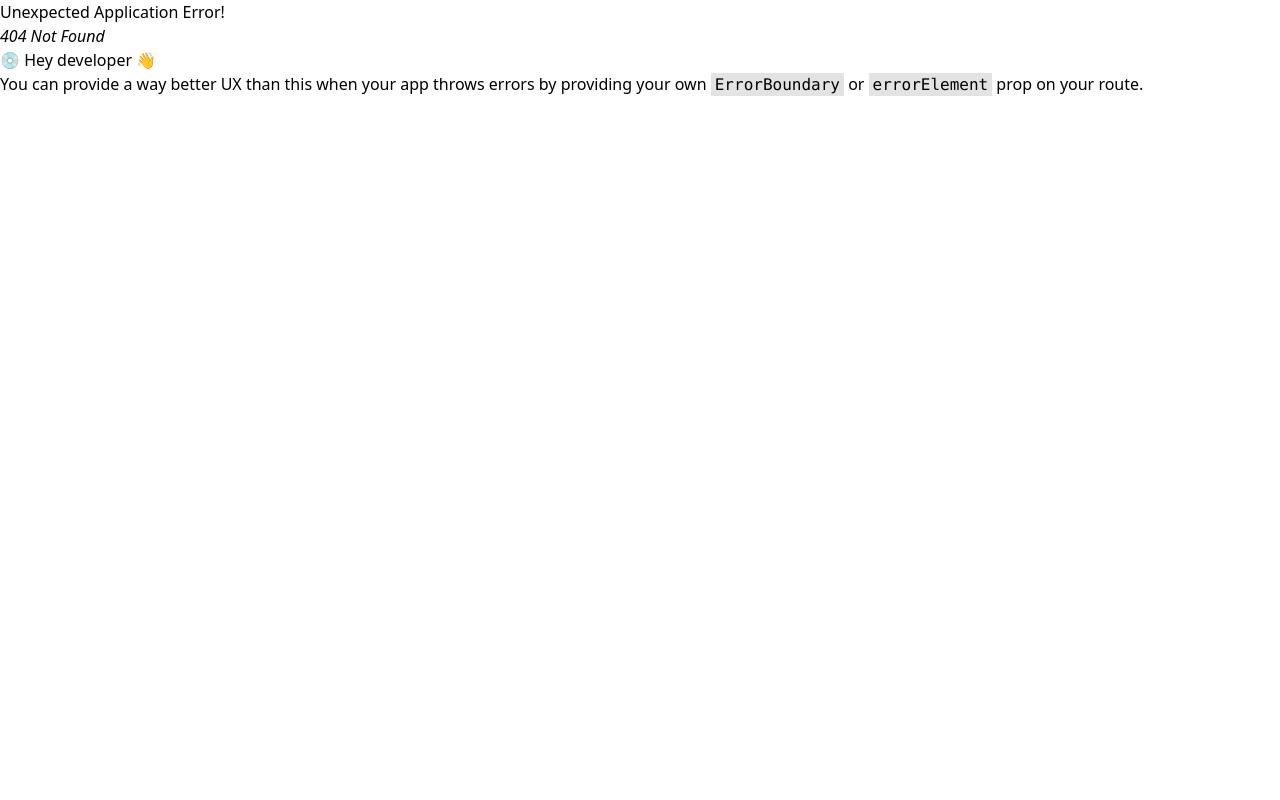
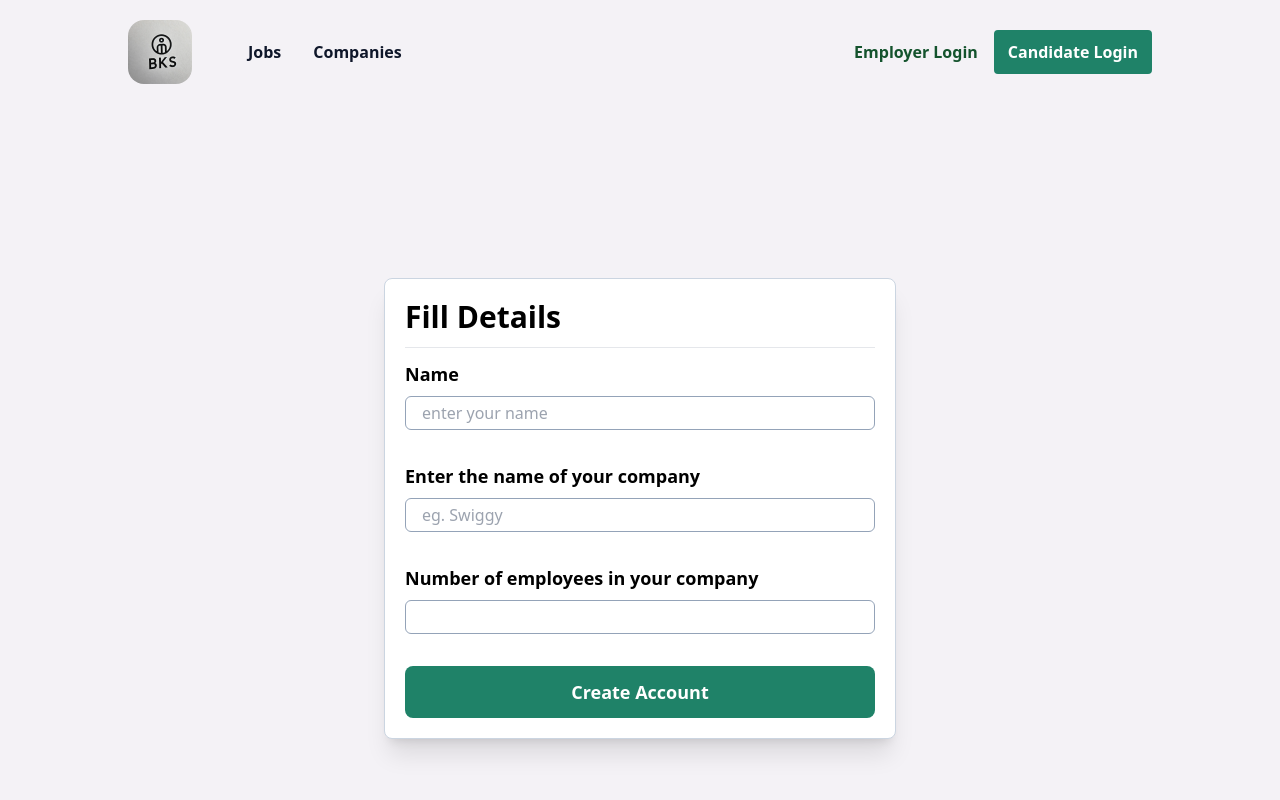
Before and after one commit to Sohel-Shaikh-939/Job-Portal-UI, a React (Vite) app: page /EmployerLogin in a window 1280 px wide. Before the commit this address had no page. Shown: the top 800 px of the page. Built offline with nearby package versions, Linux system fonts and the light colour scheme.

Commit message:
Employer login completed and employer section partially completed

```diff
--- a/src/components/Header/Header.jsx
+++ b/src/components/Header/Header.jsx
@@ -6,17 +6,18 @@ import { RxCross1 } from "react-icons/rx";
 import { CiLogout } from "react-icons/ci";
 import { useState } from "react";
 import { Link } from "react-router-dom";
-
-
-
+import { useDispatch, useSelector } from "react-redux";
+import { headerSliceAction } from "./headerSlice";
 
 const Header = () => {
 
   const [showSideBar,setShowSideBar] = useState(false);
   const [showLogin,setShowLogin] = useState(false);
+  const {isInEmployerSection} = useSelector(store => store.Header);
+  const dispatch = useDispatch();
 
   const handleShowOptClick = () => {
-    setShowSideBar(true);
+    isInEmployerSection ? dispatch(headerSliceAction.setShowEmployerOpt(true)) : setShowSideBar(true);
   };
 
   const handleCloseOptClick = () => {
@@ -33,9 +34,15 @@ const Header = () => {
 
   return (
     <>
-      <nav className="sticky top-0 left-0 right-0 lg:px-32 py-1 px-5 pt-4 md:pt-0 w-full flex items-center justify-between bg-faintGray z-50">
+      <nav
+        className={`sticky top-0 left-0 right-0 lg:px-32 py-1 px-5 pt-4 md:pt-0 w-full flex items-center justify-between z-50 ${
+          isInEmployerSection
+            ? "bg-white"
+            : "bg-faintGray"
+        }`}
+      >
         {/* left section of header */}
-        <div className="flex justify-between w-26 items-center">
+        <div className="flex justify-between w-26 items-center py-5">
           <PiListBold
             className="text-2xl mr-2  md:hidden"
             onClick={handleShowOptClick}
@@ -47,7 +54,8 @@ const Header = () => {
             </div>
           </Link>
           {/* ul for options */}
-          <ul className="hidden md:flex space-x-8 text-slate-900 text-base leading-10 py-5 font-semibold  ">
+          {!isInEmployerSection && (
+            <ul className="hidden md:flex space-x-8 text-slate-900 text-base leading-10  font-semibold  ">
               <li>
                 <Link to="/Jobs" className="cursor-pointer">
                   Jobs
@@ -57,6 +65,7 @@ const Header = () => {
                 <Link className="cursor-pointer">Companies</Link>
               </li>
             </ul>
+          )}
         </div>
 
         {/* Right section */}
--- /dev/null
+++ b/src/components/Header/headerSlice.js
@@ -0,0 +1,17 @@
+import { createSlice } from "@reduxjs/toolkit";
+
+const headerSlice = createSlice({
+  name: "Header",
+  initialState: { isInEmployerSection: false, showEmployerOpt: false },
+  reducers: {
+    setIsInEmployerSection: (store,action) => {
+      store.isInEmployerSection = action.payload;
+    },
+    setShowEmployerOpt: (store,action) => {
+      store.showEmployerOpt = action.payload;
+    },
+  },
+});
+
+export const headerSliceAction = headerSlice.actions;
+export default headerSlice;
--- a/src/main.jsx
+++ b/src/main.jsx
@@ -9,6 +9,10 @@ import Jobs from './routes/Jobs/Jobs'
 import Job from './routes/Job/Job'
 import CandidateLoginDetails from './routes/CandidateLoginDetails/CandidateLoginDetails'
 import CandidateProfile from './routes/CandidateProfile/CandidateProfile'
+import EmployerLoginDetails from './routes/EmployerLoginDetails/EmployerLoginDetails'
+import Employer from './routes/Employer/Employer'
+import { Provider } from 'react-redux'
+import store from './store'
 
 const route = createBrowserRouter([
   {
@@ -35,14 +39,26 @@ const route = createBrowserRouter([
         path: "/CandidateProfile",
         element: <CandidateProfile />,
       },
+      {
+        path: "/EmployerLogin",
+        element: <EmployerLoginDetails />,
+      },
+      {
+        path: "/Employer",
+        element: <Employer />,
+        children: [
+        ]
+      },
     ],
   },
 ]);
 
 createRoot(document.getElementById("root")).render(
   <StrictMode>
-    <RouterProvider router={route}>
-      <App />
-    </RouterProvider>
+    <Provider store={store}>
+      <RouterProvider router={route}>
+        <App />
+      </RouterProvider>
+    </Provider>
   </StrictMode>
 );
--- a/src/routes/CandidateProfile/CandidateProfile.jsx
+++ b/src/routes/CandidateProfile/CandidateProfile.jsx
@@ -6,6 +6,7 @@ import { useState } from "react";
 
 const CandidateProfile = () => {
     const [showEdit,setShowEdit] = useState(false);
+    const [showPicEdit, setShowPicEdit] = useState(false);
 
     const handleHideEdit = () => {
         setShowEdit(false);
@@ -14,6 +15,20 @@ const CandidateProfile = () => {
     const handleShowEdit = () => {
         setShowEdit(true);
     };
+
+    const showPicSaveBTN = () => {
+      setShowPicEdit(true);
+    }
+
+    const hidePicSaveBTN = () => {
+      setShowPicEdit(false);
+    }
+
+    const handleProfileChange = (e) => {
+      e.preventDefault();
+      console.log(e)
+      hidePicSaveBTN();
+    }
 
     return (
       <>
@@ -315,17 +330,23 @@ const CandidateProfile = () => {
                 <div className="p-9 bg-white rounded-xl flex gap-8">
                   <div className="flex flex-col items-center gap-3">
                     <img src={tmp} alt="" className="w-20 rounded-full" />
-                    <form action="">
+                    <form action="" className="flex flex-col gap-3" onSubmit={handleProfileChange}>
                       <label
                         htmlFor="pic"
                         className="text-sm font-semibold opacity-90 text-faintGreen cursor-pointer"
+                        onClick={showPicSaveBTN}
                       >
                         Change Photo
                       </label>
                       <input type="file" name="" id="pic" className="hidden" />
-                      <button className="py-1 px-3 bg-faintGreen rounded-lg outline-none border border-slate-300 text-whiten hidden">
-                        Save
-                      </button>
+                      {showPicEdit && (
+                        <button type="submit"
+                          className="py-1 px-3 bg-faintGreen rounded-lg outline-none border border-slate-300 text-whiten text-white"
+
+                        >
+                          Save
+                        </button>
+                      )}
                     </form>
                   </div>
                   <div className="flex flex-col">
@@ -369,7 +390,10 @@ const CandidateProfile = () => {
               </div>
 
               <div className="py-7 px-4 md:p-9 bg-white rounded-xl flex flex-col gap-8 relative">
-                <button className="absolute top-4 right-4 z-50 flex gap-1 items-center font-semibold text-faintGreen" onClick={handleShowEdit}>
+                <button
+                  className="absolute top-4 right-4 z-50 flex gap-1 items-center font-semibold text-faintGreen"
+                  onClick={handleShowEdit}
+                >
                   <FaPen className="text-xs" />
                   Edit
                 </button>
--- /dev/null
+++ b/src/routes/Employer/Employer.jsx
@@ -0,0 +1,80 @@
+import { useEffect } from "react";
+import tmp from "../../assets/logo.webp";
+import { PiBagSimpleFill } from "react-icons/pi";
+import { RiUserSearchFill } from "react-icons/ri";
+import { SiGoogleforms } from "react-icons/si";
+import { useDispatch, useSelector } from "react-redux";
+import { headerSliceAction } from "../../components/Header/headerSlice";
+import { RxCross1 } from "react-icons/rx";
+
+const Employer = () => {
+  const dispatch = useDispatch();
+   const { showEmployerOpt } = useSelector((store) => store.Header);
+
+  useEffect(() =>{
+      dispatch(headerSliceAction.setIsInEmployerSection(true));
+      return ()=>{
+        dispatch(headerSliceAction.setIsInEmployerSection(false));
+      }
+  },[]);
+
+  const handleHideOpt = () => {
+      dispatch(headerSliceAction.setShowEmployerOpt(false))
+  }
+
+    return (
+      <>
+        <section className="bg-faintGray min-h-[100vh] w-full flex relative">
+          <div className="bg-white min-h-full py-6 border border-slate-200 space-y-8 hidden md:block">
+            <div className="flex items-center gap-4 px-9">
+              <img src={tmp} alt="" className="w-12 rounded-md" />
+              <h1 className="font-semibold opacity-85">Gulu Gulu</h1>
+            </div>
+            <ul className="cursor-pointer">
+              <li className="font-bold opacity-70 flex gap-3 items-center py-3 px-9">
+                <PiBagSimpleFill className="text-base" /> Jobs
+              </li>
+              <li className="font-bold opacity-70 flex gap-3 items-center py-3 px-9">
+                <RiUserSearchFill className="text-lg" />
+                Candidates
+              </li>
+              <li className="font-bold opacity-70 flex gap-3 items-center py-3 px-9">
+                <SiGoogleforms className="text-lg" />
+                Interested
+              </li>
+            </ul>
+          </div>
+          <div
+            className={`bg-white py-6 border border-slate-200 space-y-8 absolute top-0
+               ${showEmployerOpt ? "left-0" : "-left-full"} bottom-0 md:hidden transition-all duration-500`}
+          >
+            <div className="flex items-center gap-4 px-9 relative">
+              <img src={tmp} alt="" className="w-12 rounded-md" />
+              <h1 className="font-semibold opacity-85">Gulu Gulu</h1>
+            </div>
+            <ul className="cursor-pointer">
+              <li className="font-bold opacity-70 flex gap-3 items-center py-3 px-9">
+                <PiBagSimpleFill className="text-base" /> Jobs
+              </li>
+              <li className="font-bold opacity-70 flex gap-3 items-center py-3 px-9">
+                <RiUserSearchFill className="text-lg" />
+                Candidates
+              </li>
+              <li className="font-bold opacity-70 flex gap-3 items-center py-3 px-9">
+                <SiGoogleforms className="text-lg" />
+                Interested
+              </li>
+            </ul>
+            <div className="absolute bg-black text-white md:text-black md:bg-transparent p-2 rounded-full -right-14 top-0 md:top-5 cursor-pointer">
+                          <RxCross1
+                            className="text-base md:text-lg"
+                            onClick={handleHideOpt}
+                          />
+                        </div>
+          </div>
+        </section>
+      </>
+    );
+}
+
+export default Employer;
--- /dev/null
+++ b/src/routes/EmployerLoginDetails/EmployerLoginDetails.jsx
@@ -0,0 +1,59 @@
+const EmployerLoginDetails = () => {
+    return (
+      <>
+        <section className="bg-faintGray w-full min-h-[100vh] flex justify-center items-center">
+          <form action="">
+            <div className="bg-white p-5 rounded-lg space-y-3 md:w-[60vw] lg:w-[40vw] border border-slate-300 shadow-xl">
+              <h1 className="text-3xl font-semibold">Fill Details</h1>
+              <hr />
+
+              <div className="space-y-8 ">
+                <div className="flex flex-col border-black gap-2">
+                  <h1 className="text-lg font-semibold ">Name</h1>
+                  <input
+                    type="text"
+                    name=""
+                    id=""
+                    placeholder="enter your name"
+                    className="outline-faintGreen rounded-md py-1 px-4 border border-slate-400"
+                  />
+                </div>
+
+                <div className="flex flex-col border-black gap-2">
+                  <h1 className="text-lg font-semibold ">
+                    Enter the name of your company
+                  </h1>
+                  <input
+                    type="text"
+                    name=""
+                    id=""
+                    placeholder="eg. Swiggy"
+                    className="outline-faintGreen rounded-md py-1 px-4 border border-slate-400"
+                  />
+                </div>
+
+                <div className="flex flex-col border-black gap-2">
+                  <h1 className="text-lg font-semibold ">
+                    Number of employees in your company
+                  </h1>
+                  <input
+                    type="number"
+                    name=""
+                    id=""
+                    className="outline-faintGreen rounded-md py-1 px-4 border border-slate-400"
+                  />
+                </div>
+                <input
+                  type="submit"
+                  value="Create Account"
+                  className="bg-faintGreen w-full p-3 rounded-lg text-white font-semibold text-lg"
+                />
+              </div>
+            </div>
+          </form>
+        </section>
+      </>
+    );
+}
+
+export default EmployerLoginDetails;
--- /dev/null
+++ b/src/store/index.js
@@ -0,0 +1,10 @@
+import { configureStore } from "@reduxjs/toolkit";
+import headerSlice from "../components/Header/headerSlice";
+
+const store = configureStore({
+  reducer: {
+    Header: headerSlice.reducer,
+  },
+});
+
+export default store;
```
Lines whose indentation alone changed are shown as unchanged.
